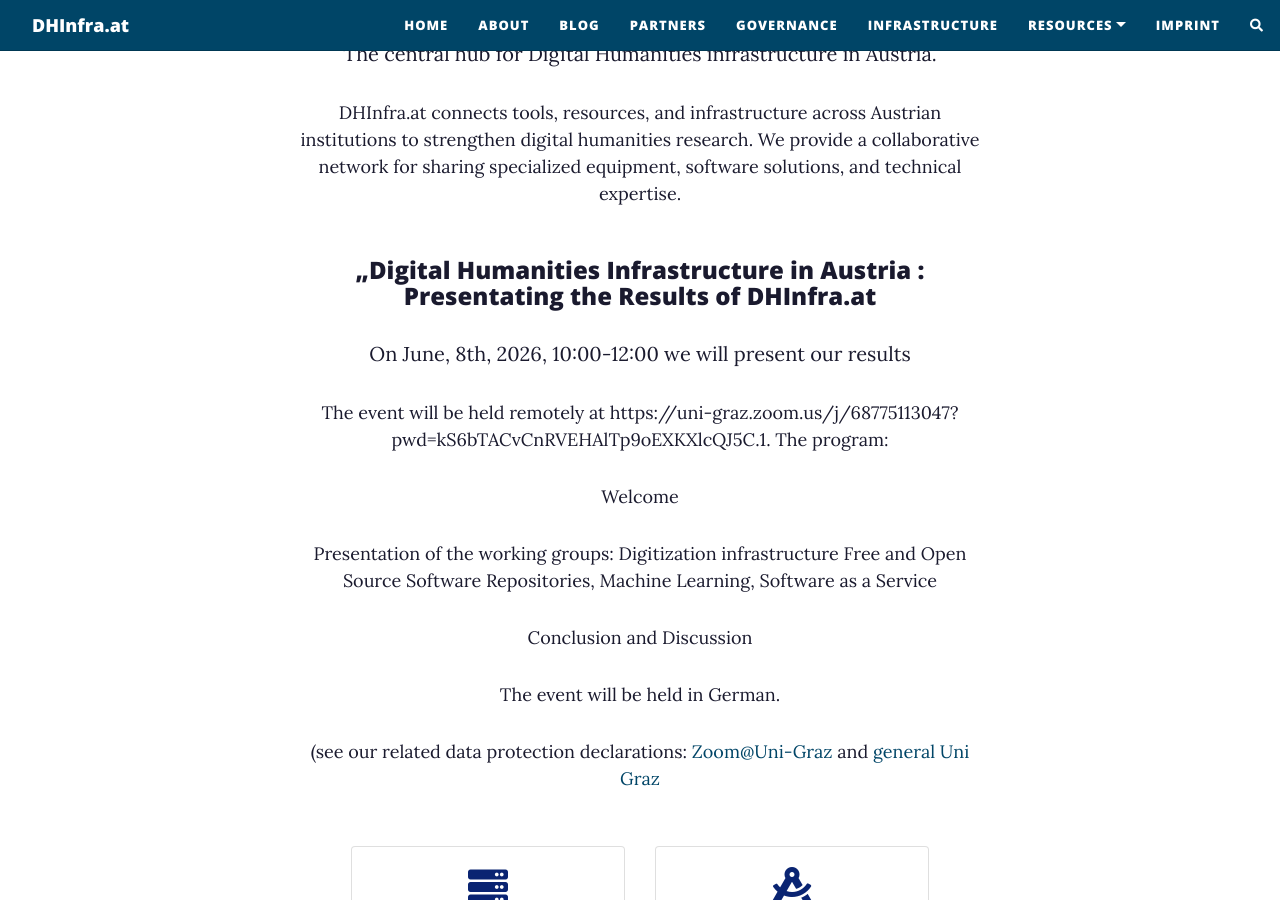
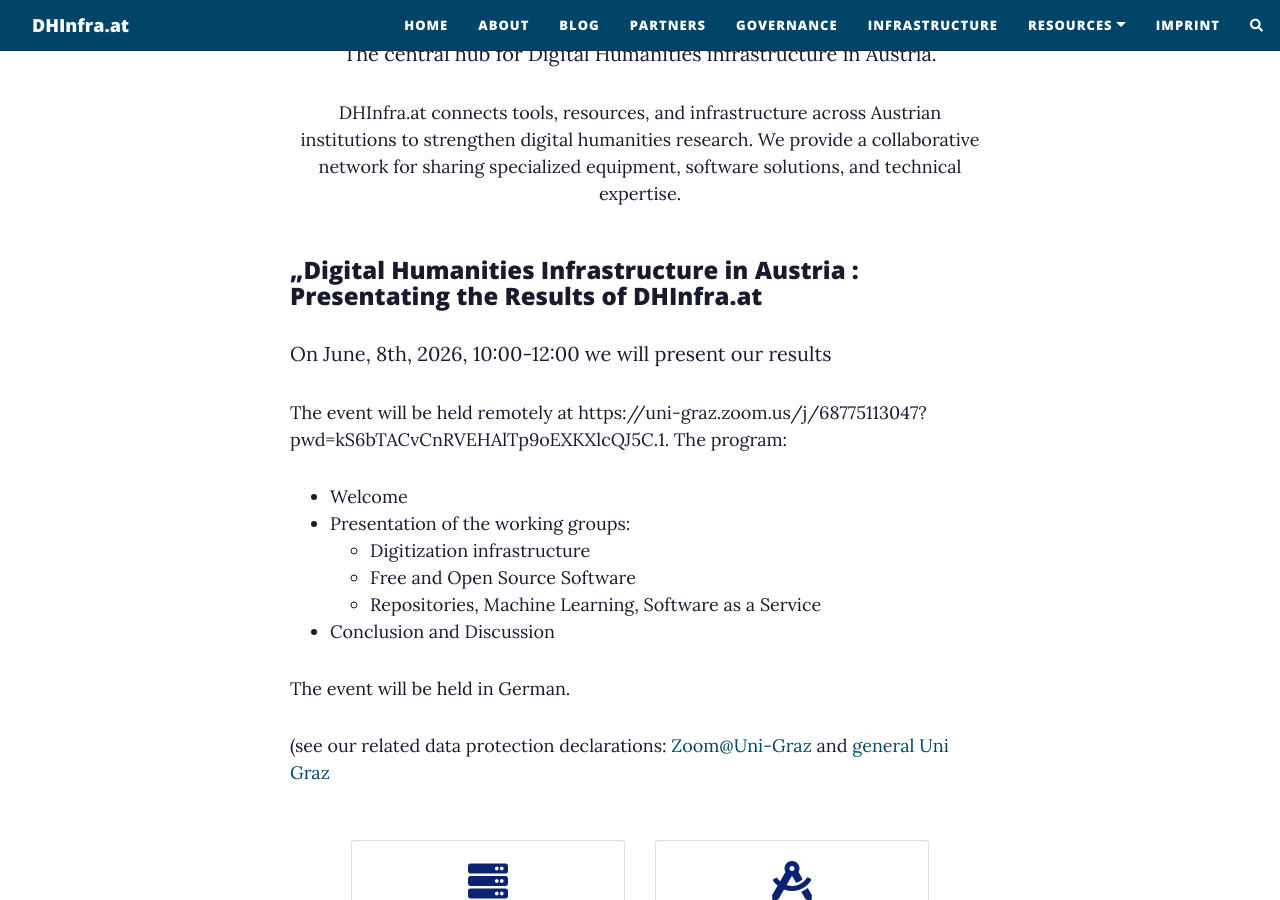
Before and after one commit to dhinfra-at/dhinfra-at.github.io, a Jekyll site: the page built from index.html, in a window 1280 px wide and 900 px high, scrolled down 326 px. Built offline with Jekyll 4.4.1, drawn with Linux system fonts in a browser that asks for light colours; the list of posts is cut into pages by our own code; comment, search, counter and statistics services are not loaded.

Commit message:
Change presentation details to a list format
Replaced presentation details with a structured list format for better readability.

```diff
--- a/index.html
+++ b/index.html
@@ -58,19 +58,20 @@ subtitle: Digital Humanities Infrastructure in Austria
   </div>
 
   <div class="row" id="presentation2026-06-08">
-    <div class="col-12 text-center">
+    <div class="col-12">
       <h3>„Digital Humanities Infrastructure in Austria : Presentating the Results of DHInfra.at</h3>
       <p class="lead">On <emph>June, 8th, 2026, 10:00-12:00</emph> we will present our results</p>
       <p>The event will be held remotely at https://uni-graz.zoom.us/j/68775113047?pwd=kS6bTACvCnRVEHAlTp9oEXKXlcQJ5C.1. The program:</p>
-      <div>
-        <p>Welcome</p>
-        <p>Presentation of the working groups:<lb></lb>
-           Digitization infrastructure<lb></lb>
-            Free and Open Source Software<lb></lb>
-            Repositories, Machine Learning, Software as a Service
-          </p>
-        <p>Conclusion and Discussion</p>
-      </div>
+      <ul>
+        <li>Welcome</li>
+        <li>Presentation of the working groups:
+          <ul>
+            <li>Digitization infrastructure</li>
+            <li>Free and Open Source Software</li>
+            <li>Repositories, Machine Learning, Software as a Service</li>
+          </ul>
+        <li>Conclusion and Discussion</li>
+      </ul>
       <p>The event will be held in German.</p>
       <p>(see our related data protection declarations: <a href="https://static.uni-graz.at/fileadmin/_files/_uniit/datenschutz/zoom/zoom_Datenschutzerklaerung_Gaeste.pdf">Zoom@Uni-Graz</a> and <a href="https://static.uni-graz.at/fileadmin/_files/_uniit/datenschutz/zoom/zoom_Datenschutzerklaerung_registrierte_NutzerInnen.pdf">general Uni Graz</a></p>
     </div>
```
